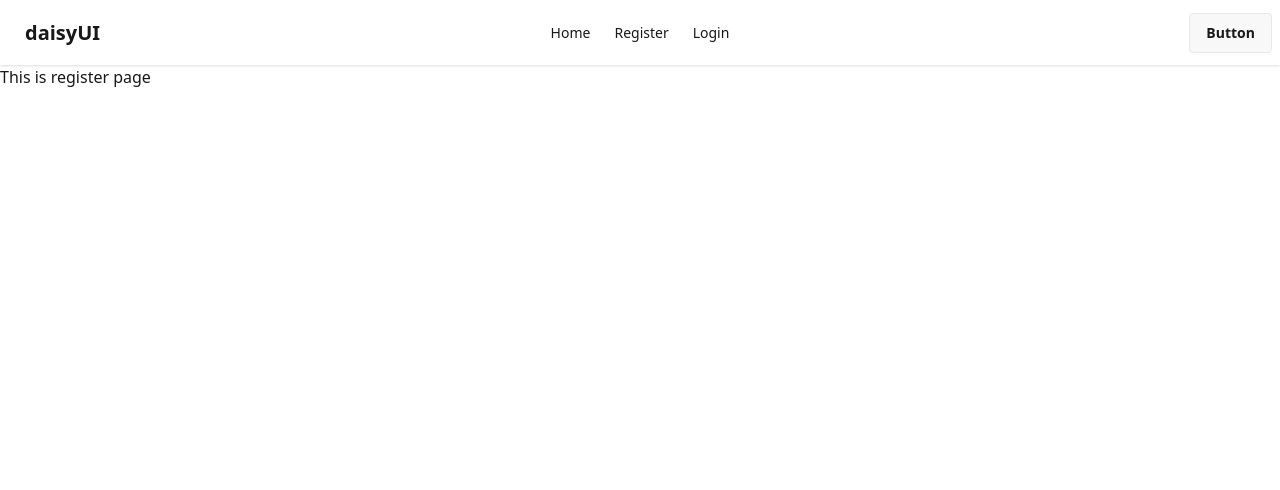
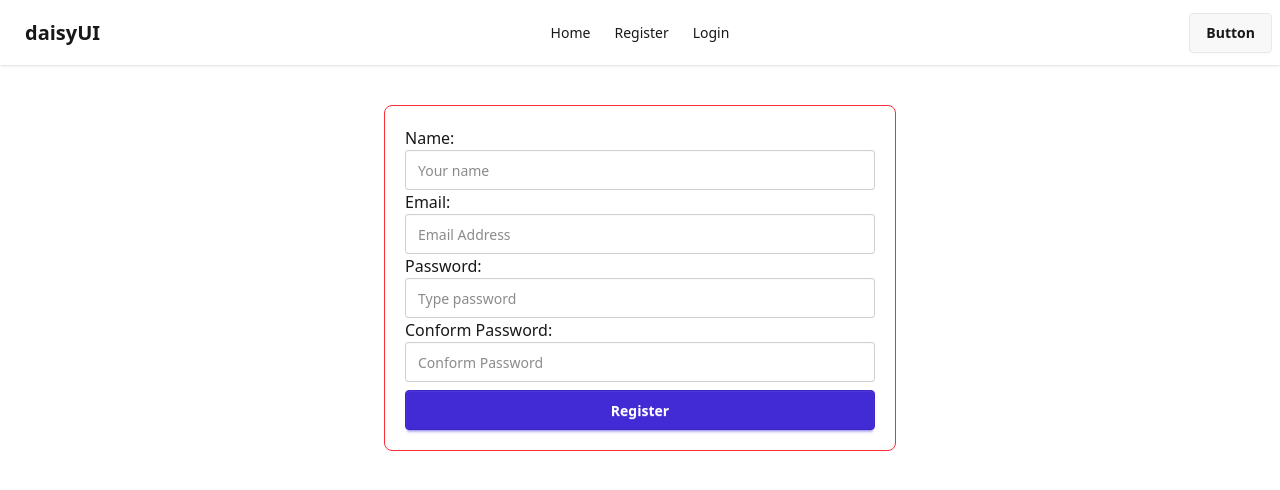
Before and after one commit to shahadat500441/react_private_route_auth, a React (Vite) app: page /register in a window 1280 px wide. Shown: the top 490 px of the page. Built offline with nearby package versions, Linux system fonts and the light colour scheme.

Commit message:
context api setup and register form setup

```diff
--- a/package.json
+++ b/package.json
@@ -11,6 +11,7 @@
   },
   "dependencies": {
     "@tailwindcss/vite": "^4.1.11",
+    "firebase": "^11.9.1",
     "react": "^19.1.0",
     "react-dom": "^19.1.0",
     "react-router-dom": "^7.6.3",
--- a/src/components/Register.jsx
+++ b/src/components/Register.jsx
@@ -1,11 +1,36 @@
-import React from 'react';
+const Register = () => {
 
-const Register = () => {
-    return (
+    const handelRegister = (e)=>{
+        e.preventDefault();
+        const name = e.target.name.value;
+        const email = e.target.email.value;
+        const password = e.target.password.value;
+        const conformPassword = e.target.conformPassword.value;
+        console.log(name,email,password,conformPassword)
+    }
+  return (
+    <div className="max-w-[40%] mx-auto border border-red-500 mt-10 min-w-[500px] p-5 rounded-lg">
+      <form onSubmit={handelRegister}>
         <div>
-            This is register page
+          <h1>Name:</h1>
+          <input name="name" type="text" placeholder="Your name" className="input w-full" />
         </div>
-    );
+        <div>
+          <h1>Email:</h1>
+          <input name="email" type="email" placeholder="Email Address" className="input w-full" />
+        </div>
+        <div>
+          <h1>Password:</h1>
+          <input name="password" type="password" placeholder="Type password" className="input w-full" />
+        </div>
+        <div>
+          <h1>Conform Password:</h1>
+          <input name="conformPassword" type="password" placeholder="Conform Password" className="input w-full" />
+        </div>
+        <button className="btn btn-primary text-white font-bold w-full mt-2">Register</button>
+      </form>
+    </div>
+  );
 };
 
 export default Register;
--- /dev/null
+++ b/src/context/AuthProvider.jsx
@@ -0,0 +1,15 @@
+import React,{createContext} from 'react';
+
+export const AuthContext = createContext(null);
+
+const AuthProvider = ({children}) => {
+
+    const authInfo= {}
+    return (
+        <AuthContext.Provider value={authInfo}>
+            {children}
+        </AuthContext.Provider>
+    );
+};
+
+export default AuthProvider;
--- /dev/null
+++ b/src/firebase/firebase.config.js
@@ -0,0 +1,19 @@
+// Import the functions you need from the SDKs you need
+import { initializeApp } from "firebase/app";
+// TODO: Add SDKs for Firebase products that you want to use
+// https://firebase.google.com/docs/web/setup#available-libraries
+import { getAuth } from "firebase/auth";
+// Your web app's Firebase configuration
+const firebaseConfig = {
+  apiKey: "AIzaSyDcRlzdm5rLV1czY-NHmt5tk21OfdZbzio",
+  authDomain: "pimple-firebase-26b84.firebaseapp.com",
+  projectId: "pimple-firebase-26b84",
+  storageBucket: "pimple-firebase-26b84.firebasestorage.app",
+  messagingSenderId: "1060719661281",
+  appId: "1:1060719661281:web:5c6f7c5d3128f3599c67a0"
+};
+
+// Initialize Firebase
+const app = initializeApp(firebaseConfig);
+const auth = getAuth(app);
+export default auth;
```
Also changed, not shown: src/main.jsx (+24 -25 lines), 1 other file (tests, documents, lock files or other folders).
